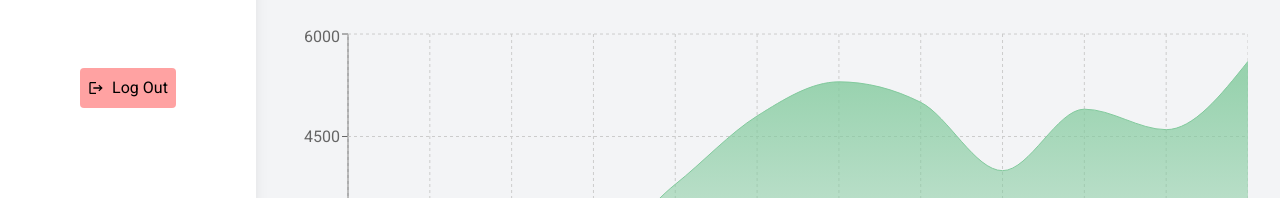
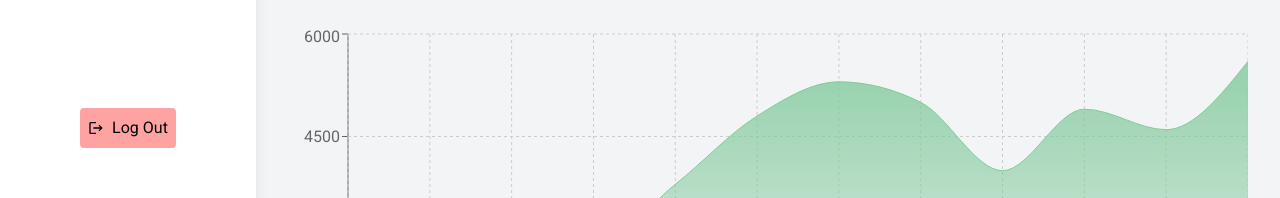
Before and after one commit to jharnakhatun2/react-node-dashboard, a React (Vite) app: page /dashboard in a window 1280 px wide. Shown: the part 316-514 px from the top of the page. Built offline with nearby package versions, Linux system fonts and the light colour scheme.

Commit message:
Link added in header small device logo

```diff
--- a/src/components/Header/Header.jsx
+++ b/src/components/Header/Header.jsx
@@ -3,6 +3,7 @@ import { useAuth } from "../Context/AuthProvider";
 import { Image } from "@heroui/image";
 import { Input } from "@heroui/input";
 import { User } from "@heroui/user";
+import { Link } from "react-router";
 
 
 
@@ -12,11 +13,11 @@ const Header = () => {
     return (
         <header className="flex justify-between items-center mb-8 gap-5">
             <h2 className="uppercase text-xl text-gray-500 hidden sm:block font-semibold">Welcome...</h2>
-            <Image
+            <Link to='/dashboard'><Image
                 alt="HeroUI hero Image"
                 src="https://i.ibb.co.com/wNSNYFtg/logo123.webp"
                 className="w-16 sm:hidden"
-            />
+            /></Link>
             <div className="flex gap-2">
                 <Input
                     placeholder="Search..."
--- a/src/components/Sidebar/Sidebar.jsx
+++ b/src/components/Sidebar/Sidebar.jsx
@@ -24,7 +24,7 @@ const Sidebar = () => {
         </ul>
       </nav>
 
-<div className="flex items-center gap-2 bg-red-300 p-2 rounded"><MdLogout /><Link>Log Out</Link></div>
+<div className="flex items-center gap-2 bg-red-300 p-2 rounded mt-10"><MdLogout /><Link>Log Out</Link></div>
     </aside>
   )
 };
--- a/src/pages/Dashboard/Dashboard.jsx
+++ b/src/pages/Dashboard/Dashboard.jsx
@@ -5,12 +5,7 @@ import DashboardLink from "../../util/DashboardLink/DashboardLink";
 const Dashboard = () => {
     return (
      <>
-
-
-
         <DashboardLink/>
-
-
         {/* Stats Cards */}
         <div className="mt-8 grid grid-cols-1 md:grid-cols-3 gap-6">
           <div className="bg-white p-6 rounded-lg shadow">
```
